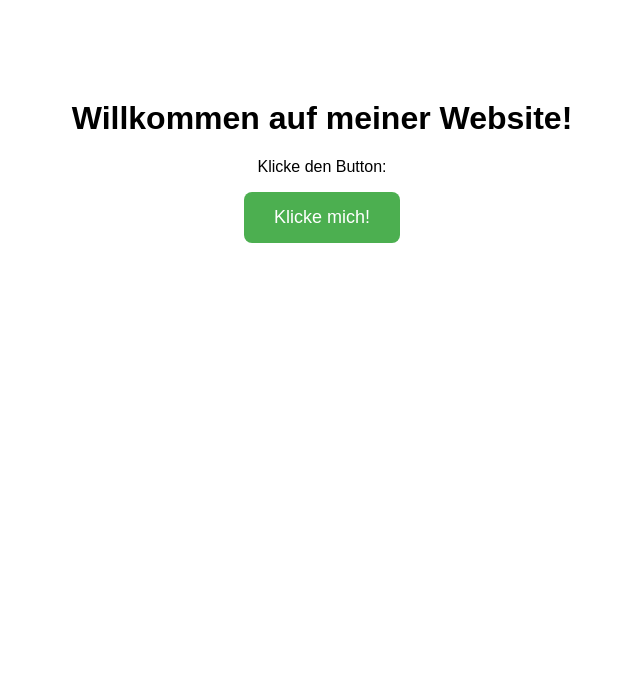
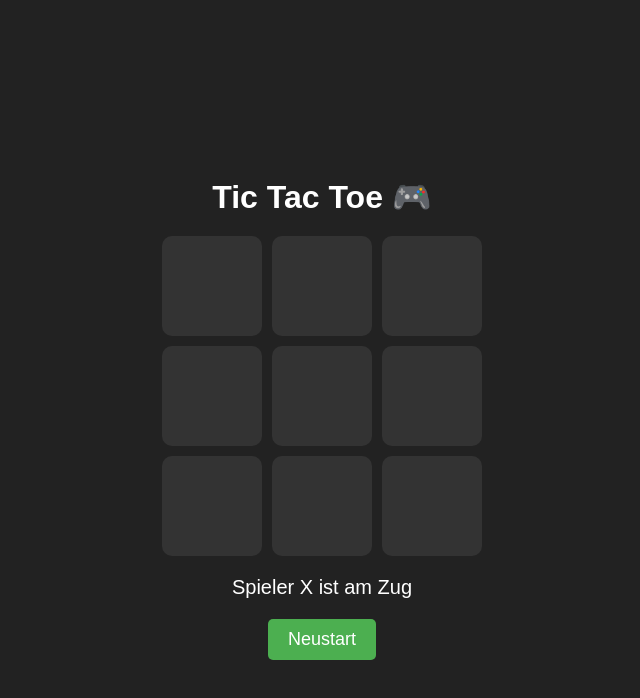
Before and after one commit to DanyDang24/meine-website, a plain HTML site: page index.html in a window 1280 px wide. Shown: the whole page, without its empty margins (318-958 px from the left). Drawn offline with Linux system fonts and the light colour scheme.

Commit message:
Update index.html

```diff
--- a/index.html
+++ b/index.html
@@ -1,24 +1,55 @@
 <!DOCTYPE html>
 <html lang="de">
 <head>
-    <meta charset="UTF-8">
-    <meta name="viewport" content="width=device-width, initial-scale=1.0">
-    <title>Meine Website mit Button</title>
+    <meta charset="UTF-8" />
+    <meta name="viewport" content="width=device-width, initial-scale=1.0"/>
+    <title>Tic Tac Toe - Das beste Spiel!</title>
     <style>
         body {
             font-family: Arial, sans-serif;
-            text-align: center;
-            margin-top: 100px;
+            display: flex;
+            flex-direction: column;
+            align-items: center;
+            justify-content: center;
+            height: 100vh;
+            background-color: #222;
+            color: white;
+        }
+        h1 {
+            margin-bottom: 20px;
+        }
+        .board {
+            display: grid;
+            grid-template-columns: repeat(3, 100px);
+            grid-template-rows: repeat(3, 100px);
+            gap: 10px;
+        }
+        .cell {
+            background-color: #333;
+            display: flex;
+            align-items: center;
+            justify-content: center;
+            font-size: 50px;
+            cursor: pointer;
+            border-radius: 10px;
+            transition: background-color 0.3s;
+        }
+        .cell:hover {
+            background-color: #555;
+        }
+        .status {
+            margin-top: 20px;
+            font-size: 20px;
         }
         button {
-            padding: 15px 30px;
+            margin-top: 20px;
+            padding: 10px 20px;
             font-size: 18px;
             cursor: pointer;
+            border: none;
+            border-radius: 5px;
             background-color: #4CAF50;
             color: white;
-            border: none;
-            border-radius: 8px;
-            transition: background-color 0.3s;
         }
         button:hover {
             background-color: #45a049;
@@ -27,15 +58,71 @@
 </head>
 <body>
 
-    <h1>Willkommen auf meiner Website!</h1>
-    <p>Klicke den Button:</p>
-
-    <button onclick="zeigeNachricht()">Klicke mich!</button>
+    <h1>Tic Tac Toe 🎮</h1>
+    <div class="board" id="board"></div>
+    <div class="status" id="status">Spieler X ist am Zug</div>
+    <button onclick="resetGame()">Neustart</button>
 
     <script>
-        function zeigeNachricht() {
-            alert("Du hast den Button geklickt! 🎉");
+        const board = document.getElementById('board');
+        const statusDiv = document.getElementById('status');
+        let cells = Array(9).fill('');
+        let currentPlayer = 'X';
+        let gameActive = true;
+
+        function renderBoard() {
+            board.innerHTML = '';
+            cells.forEach((cell, index) => {
+                const cellDiv = document.createElement('div');
+                cellDiv.classList.add('cell');
+                cellDiv.textContent = cell;
+                cellDiv.addEventListener('click', () => handleCellClick(index));
+                board.appendChild(cellDiv);
+            });
         }
+
+        function handleCellClick(index) {
+            if (cells[index] !== '' || !gameActive) return;
+            cells[index] = currentPlayer;
+            renderBoard();
+            checkWinner();
+            currentPlayer = currentPlayer === 'X' ? 'O' : 'X';
+            if (gameActive) {
+                statusDiv.textContent = `Spieler ${currentPlayer} ist am Zug`;
+            }
+        }
+
+        function checkWinner() {
+            const winningCombinations = [
+                [0,1,2], [3,4,5], [6,7,8],
+                [0,3,6], [1,4,7], [2,5,8],
+                [0,4,8], [2,4,6]
+            ];
+
+            for (const combination of winningCombinations) {
+                const [a, b, c] = combination;
+                if (cells[a] && cells[a] === cells[b] && cells[a] === cells[c]) {
+                    statusDiv.textContent = `🎉 Spieler ${cells[a]} hat gewonnen! 🎉`;
+                    gameActive = false;
+                    return;
+                }
+            }
+
+            if (!cells.includes('')) {
+                statusDiv.textContent = 'Unentschieden! 🤝';
+                gameActive = false;
+            }
+        }
+
+        function resetGame() {
+            cells = Array(9).fill('');
+            currentPlayer = 'X';
+            gameActive = true;
+            statusDiv.textContent = `Spieler ${currentPlayer} ist am Zug`;
+            renderBoard();
+        }
+
+        renderBoard();
     </script>
 
 </body>
```
